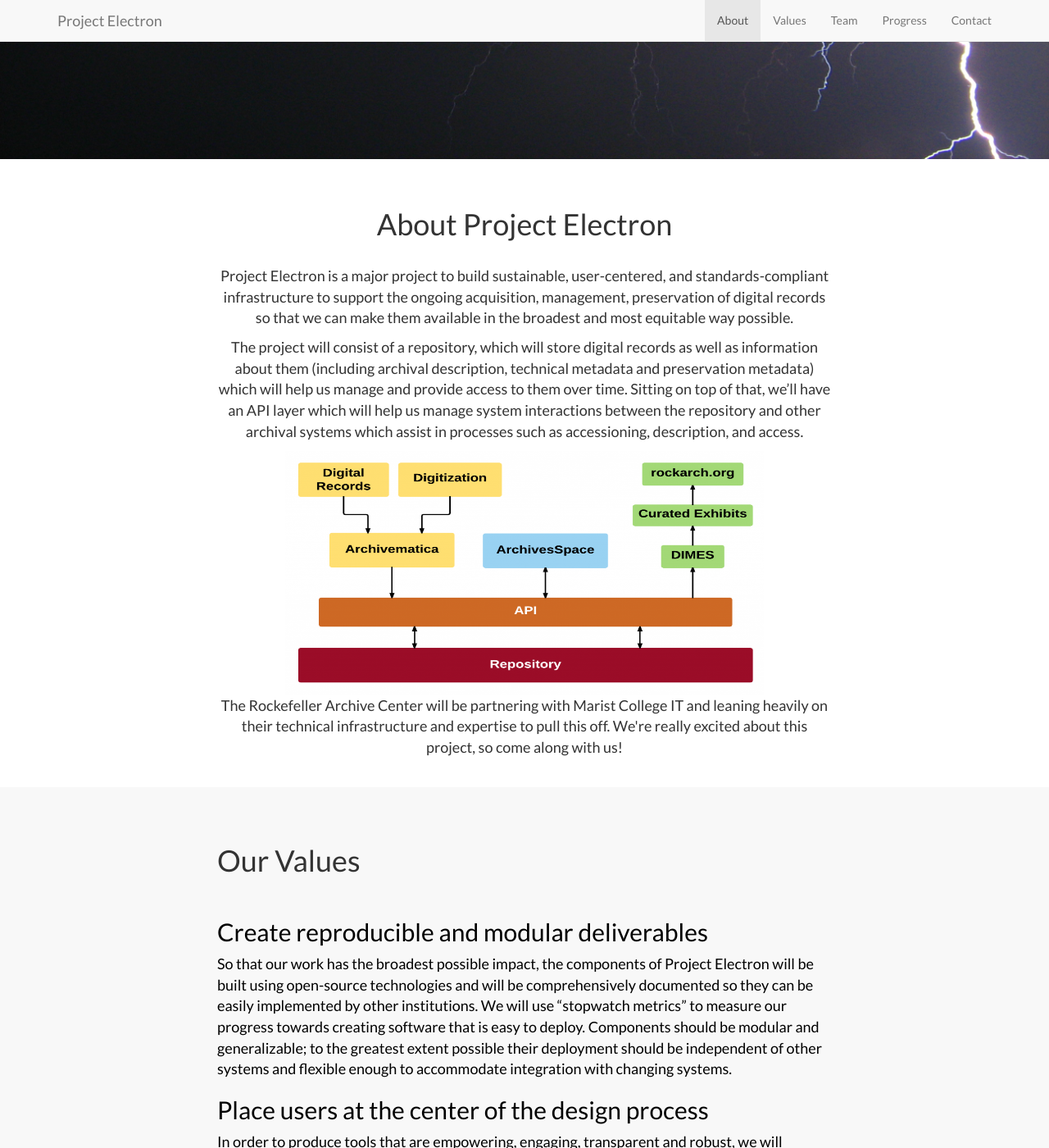
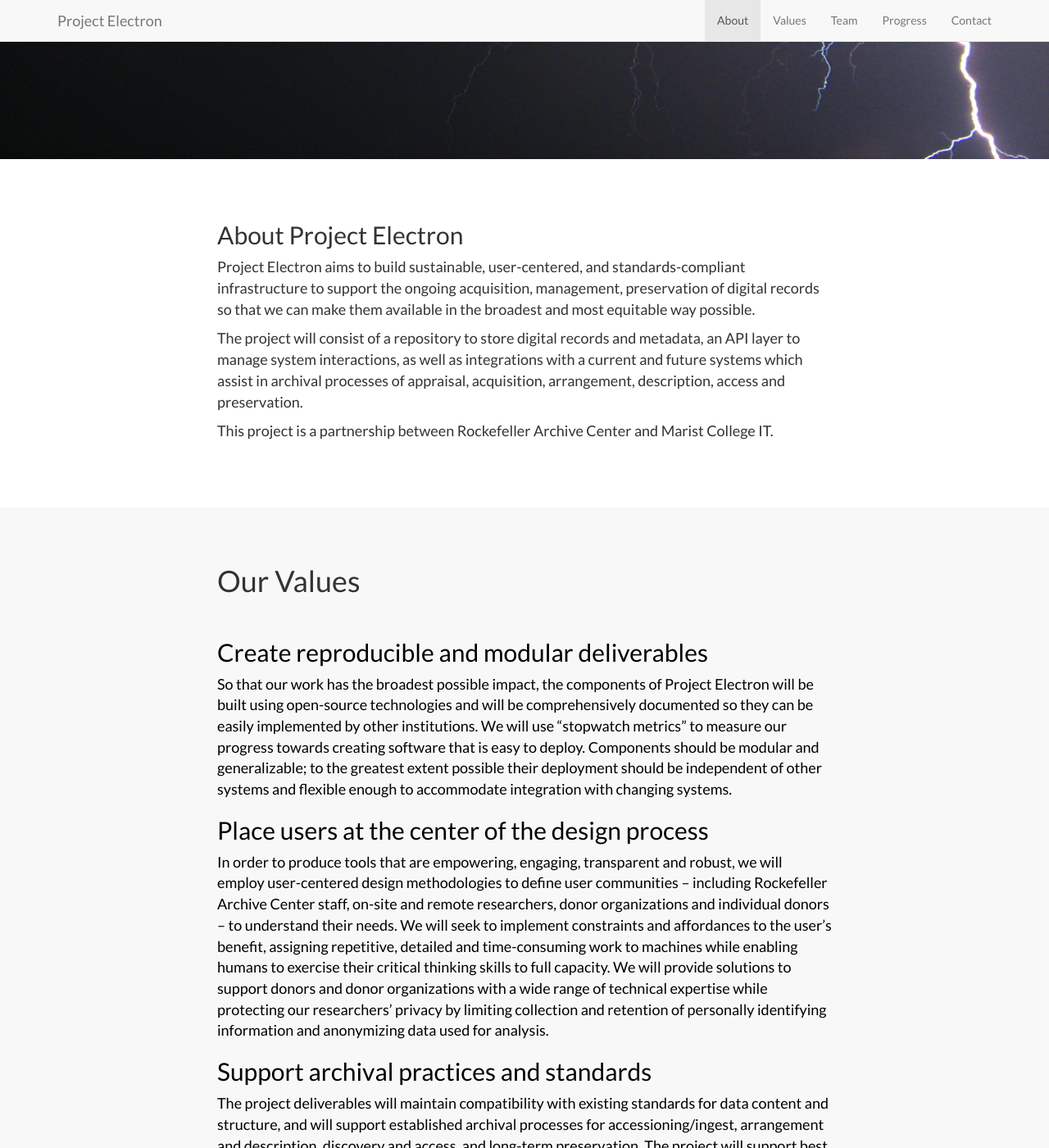
Before and after one commit to RockefellerArchiveCenter/project_electron, a Jekyll site: the page built from index.html, in a window 1280 px wide and 1400 px high, scrolled down 583 px. Shown: the whole window at 82% size. Built offline with Jekyll 4.4.1, drawn with Linux system fonts in a browser that asks for light colours.

Commit message:
updating about section

```diff
--- a/_includes/about.html
+++ b/_includes/about.html
@@ -1,16 +1,14 @@
 <!-- About Section -->
-<section id="about" class="container content-section text-center">
+<section id="about" class="container content-section">
     <div class="row">
         <div class="col-lg-8 col-lg-offset-2">
-          <br/><br/>
-          <h1>About Project Electron</h1>
-          <br/>
+          <h2>About Project Electron</h2>
           <div class="about">
-            <p>Project Electron is a major project to build sustainable, user-centered, and standards-compliant infrastructure to support the ongoing acquisition, management, preservation of digital records so that we can make them available in the broadest and most equitable way possible.</p>
-            <p>The project will consist of a repository, which will store digital records as well as information about them (including archival description, technical metadata and preservation metadata) which will help us manage and provide access to them over time. Sitting on top of that, we’ll have an API layer which will help us manage system interactions between the repository and other archival systems which assist in processes such as accessioning, description, and access.</p>
-            <img src="/project_electron/img/project_electron.png" alt="Project Electron outline" align="middle" width="584" height="298">
-            <p>The Rockefeller Archive Center will be partnering with Marist College IT and leaning heavily on their technical infrastructure and expertise to pull this off. We're really excited about this project, so come along with us!</p>
-            <br/>
+            <p>Project Electron aims to build sustainable, user-centered, and standards-compliant infrastructure to support the ongoing acquisition, management, preservation of digital records so that we can make them available in the broadest and most equitable way possible.</p>
+
+            <p>The project will consist of a repository to store digital records and metadata, an API layer to manage system interactions, as well as integrations with a current and future systems which assist in archival processes of appraisal, acquisition, arrangement, description, access and preservation.</p>
+
+            <p>This project is a partnership between Rockefeller Archive Center and Marist College IT.</p>
           </div>
         </div>
     </div>
--- a/css/landing-page.css
+++ b/css/landing-page.css
@@ -19,6 +19,11 @@
 h6 {
     font-family: "Lato","Helvetica Neue",Helvetica,Arial,sans-serif;
     font-weight: 500;
+}
+
+.content-section, .content-section-a {
+    padding-top: 4em;
+    padding-bottom: 5em;
 }
 
 .lead {
```
